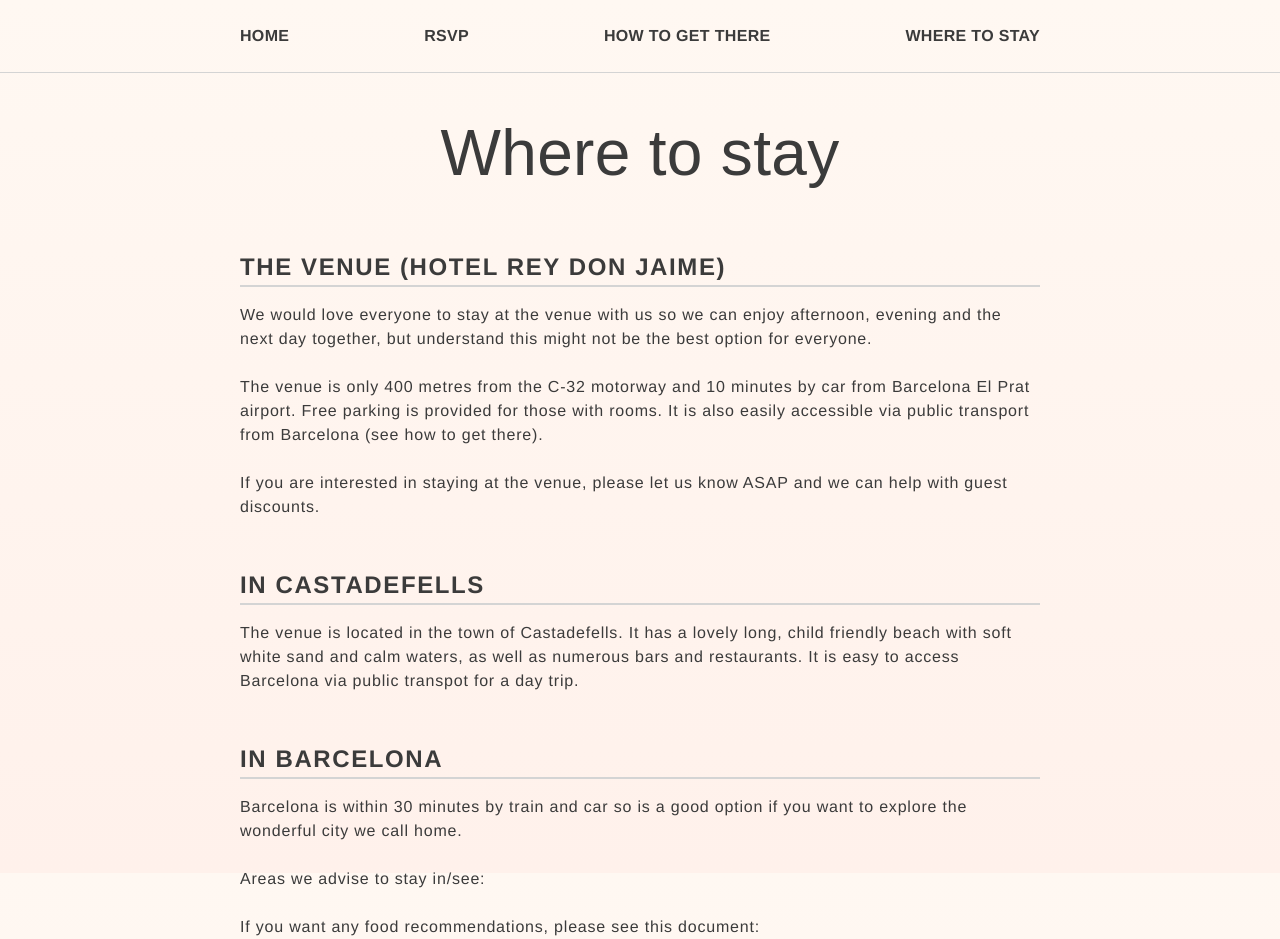
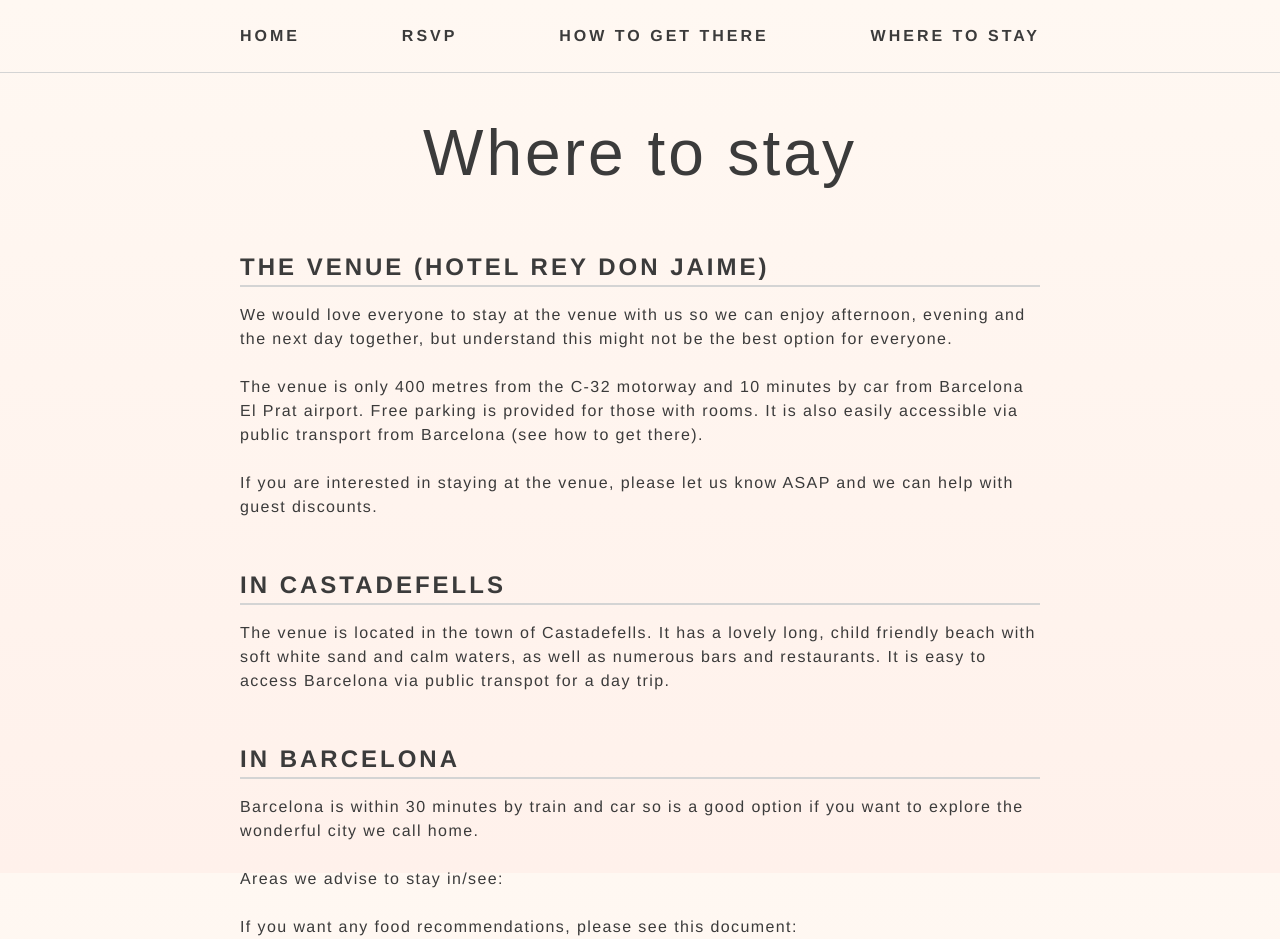
Before and after one commit to 11ac11/wedding-app, a Next.js app: page /where-to-stay in a window 1280 px wide. Built offline with nearby package versions, Linux system fonts and the light colour scheme; a web font is replaced by a local one.

Commit message:
updated letter spacing

```diff
--- a/app/globals.css
+++ b/app/globals.css
@@ -31,13 +31,12 @@ main {
 
 p {
   margin: 0;
-  letter-spacing: 0.05rem
+  letter-spacing: 1.4px;
 }
 
 .uppercase {
   text-transform: uppercase;
   font-weight: 600;
-  letter-spacing: 0.1rem;
 }
 
 h1, h2, h3, h4, p {
@@ -49,11 +48,13 @@ h1 {
   font-size: 4rem;
   font-weight: 400;
   margin: 2rem 0;
+  letter-spacing: 3px;
 }
 
 h2 {
   margin: 1rem 0;
   border-bottom: 2px solid var(--cornflowerblue);
+  letter-spacing: 3px;
 }
 
 .nav-container {
@@ -79,6 +80,7 @@ nav a {
   color: var(--offblack);
   text-decoration: none;
   transition: color 0.3s ease;
+  letter-spacing: 3px;
 }
 
 nav a:hover {
```
